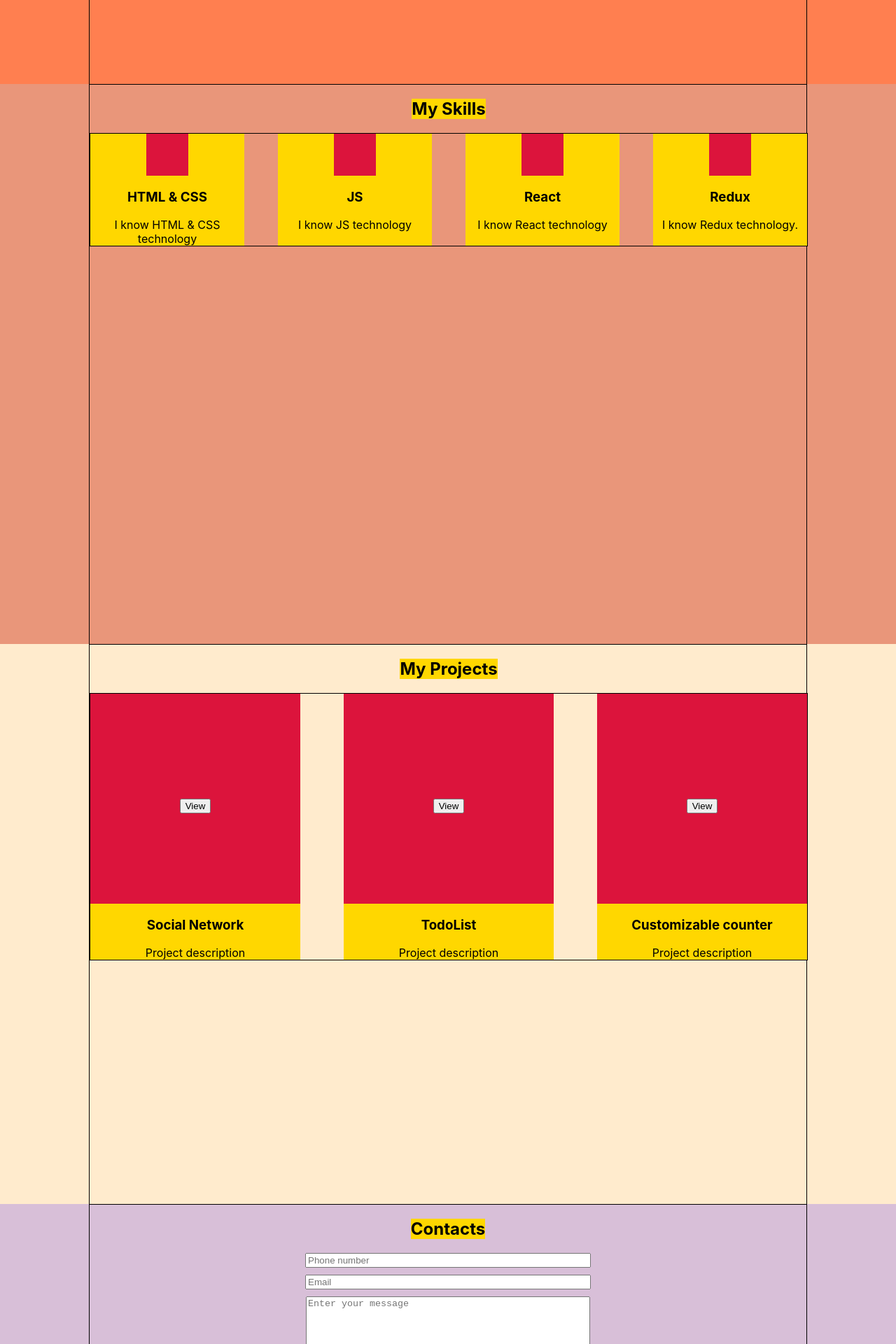
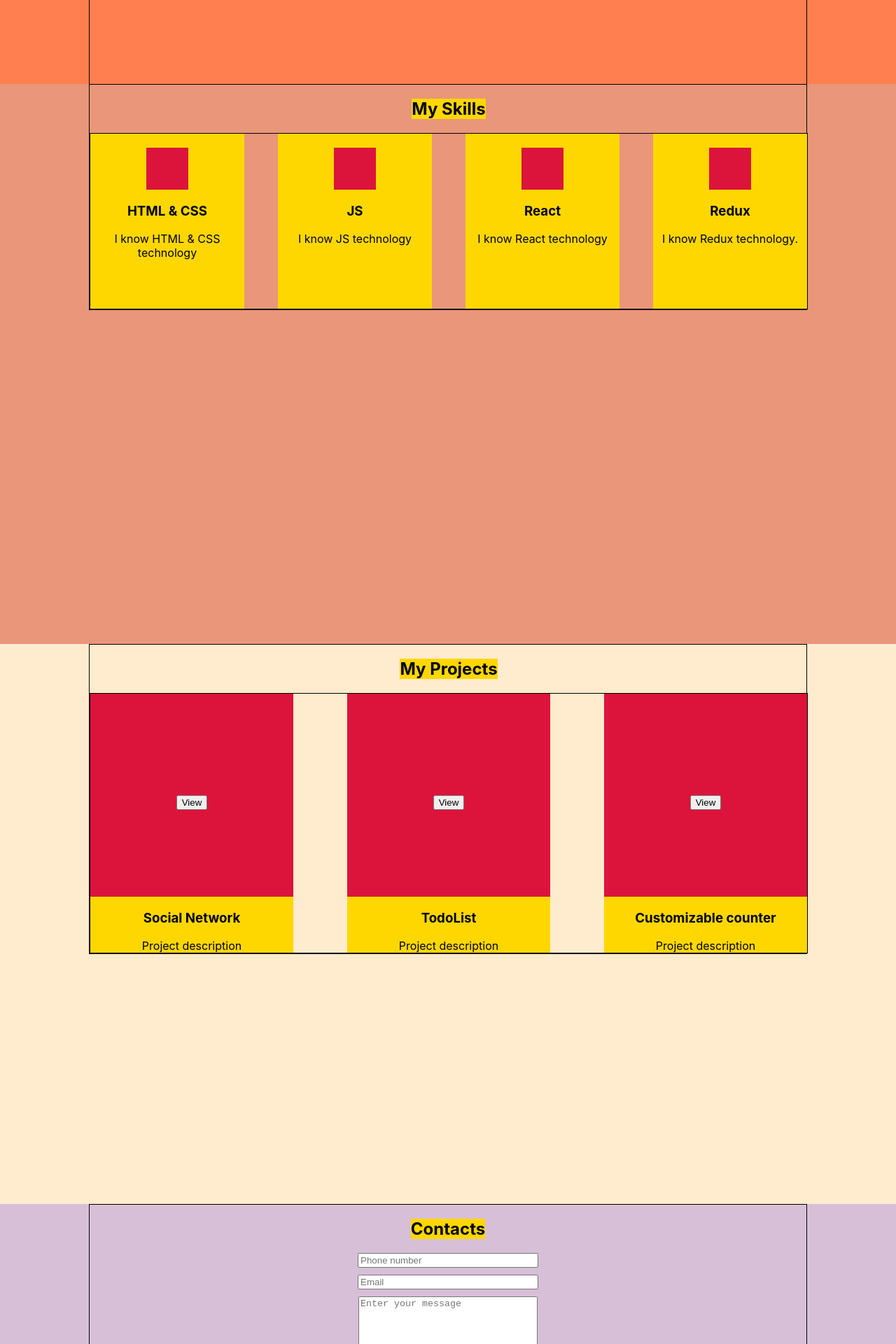
Before and after one commit to JamesWhite10/portfolio, a React (Create React App) app: page / in a window 1280 px wide. Shown: the part 760-2680 px from the top of the page at 70% size. Built offline with nearby package versions, Linux system fonts and the light colour scheme.

Commit message:
Refactor.

```diff
--- a/src/Contacts/Contacts.module.css
+++ b/src/Contacts/Contacts.module.css
@@ -21,16 +21,16 @@
 }
 
 .tel {
-    width: 400px;
+    width: 250px;
 }
 
 .email {
-    width: 400px;
+    width: 250px;
     margin-top: 10px;
 }
 
 .textarea {
-    width: 400px;
-    height: 120px;
+    width: 250px;
+    height: 90px;
     margin-top: 10px;
 }
--- a/src/Footer/Footer.module.css
+++ b/src/Footer/Footer.module.css
@@ -12,15 +12,15 @@
     background-color: gold;
 }
 
-.sqrt {
-    width: 400px;
+.socialContainer {
+    width: 280px;
     display: flex;
     justify-content: space-between;
     flex-wrap: wrap;
 }
 
 .icon {
-    width: 60px;
-    height: 60px;
+    width: 30px;
+    height: 30px;
     background-color: crimson;
 }
--- a/src/Footer/Footer.tsx
+++ b/src/Footer/Footer.tsx
@@ -7,7 +7,7 @@ export const Footer = () => {
         <div className={style.footerBlock}>
             <div className={`${styleContainer.container} ${style.footerContainer}`}>
                 <h3 className={style.title}>Maxim Migalin</h3>
-             <div className={style.sqrt}>
+             <div className={style.socialContainer}>
                  <span className={style.icon}></span>
                  <span className={style.icon}></span>
                  <span className={style.icon}></span>
--- a/src/Projects/Projects.module.css
+++ b/src/Projects/Projects.module.css
@@ -1,5 +1,5 @@
 .projectsBlock {
-    height: 100vh;
+    min-height: 100vh;
     background-color: blanchedalmond;
 }
 
--- a/src/Projects/Projects.tsx
+++ b/src/Projects/Projects.tsx
@@ -10,9 +10,9 @@ export const Projects = () => {
             <div className={`${styleContainer.container} ${style.projectsContainer}`}>
                 <h2 className={style.title}>My Projects</h2>
                 <div className={style.projects}>
-                    <Project nameProject={"Social Network"} description={"Project description"}/>
-                    <Project nameProject={"TodoList"} description={"Project description"}/>
-                    <Project nameProject={"Customizable counter"} description={"Project description"}/>
+                    <Project nameProject={"Social Network"} description={"Project description"} image={""}/>
+                    <Project nameProject={"TodoList"} description={"Project description"} image={""}/>
+                    <Project nameProject={"Customizable counter"} description={"Project description"} image={""}/>
                 </div>
             </div>
         </div>
--- a/src/Projects/project/project.module.css
+++ b/src/Projects/project/project.module.css
@@ -1,18 +1,19 @@
 .project {
-    width: 300px;
+    width: 290px;
     background-color: gold;
     text-align: center;
     display: flex;
     flex-direction: column;
     align-items: center;
+    align-content: stretch;
 }
 
 .icon {
-    height: 300px;
-    width: 300px;
+    height: 290px;
+    width: 290px;
     background-color: crimson;
 }
 
 .button {
-    margin-top: 150px;
+    margin-top: 145px;
 }
--- a/src/Projects/project/project.tsx
+++ b/src/Projects/project/project.tsx
@@ -4,12 +4,14 @@ import style from "./project.module.css"
 type ProjectPropsType = {
     nameProject: string
     description: string
+    image: string
 }
 
 export const Project: React.FC<ProjectPropsType> = (props) => {
     return (
         <div className={style.project}>
             <div className={style.icon}>
+                <img src={props.image}/>
                 <button className={style.button}>View</button>
             </div>
             <h3 className={style.h3}>{props.nameProject}</h3>
--- a/src/Skills/Skills.module.css
+++ b/src/Skills/Skills.module.css
@@ -1,5 +1,5 @@
 .skillsBlock {
-    height: 100vh;
+    min-height: 100vh;
     background-color: darksalmon;
 }
 
@@ -16,6 +16,7 @@
 .skills {
     border: 1px solid;
     width: 100%;
+    min-height: auto;
     display: flex;
     justify-content: space-between;
     flex-wrap: wrap;
--- a/src/Skills/skill/Skill.module.css
+++ b/src/Skills/skill/Skill.module.css
@@ -1,14 +1,18 @@
 .skill {
     width: 220px;
+    min-height: 250px;
     background-color: gold;
     text-align: center;
     display: flex;
     flex-direction: column;
     align-items: center;
+    align-content: stretch;
+    box-sizing: border-box;
 }
 
 .icon {
     height: 60px;
     width: 60px;
     background-color: crimson;
+    margin-top: 20px;
 }
--- a/src/Skills/skill/Skill.tsx
+++ b/src/Skills/skill/Skill.tsx
@@ -11,7 +11,7 @@ export const Skill: React.FC<SkillPropsType> = (props) => {
         <div className={style.skill}>
             <div className={style.icon}></div>
             <h3 className={style.h3}>{props.skill}</h3>
-            <span className={style.description}>{props.description}</span>
+            <div className={style.description}>{props.description}</div>
         </div>
     )
 }
```
